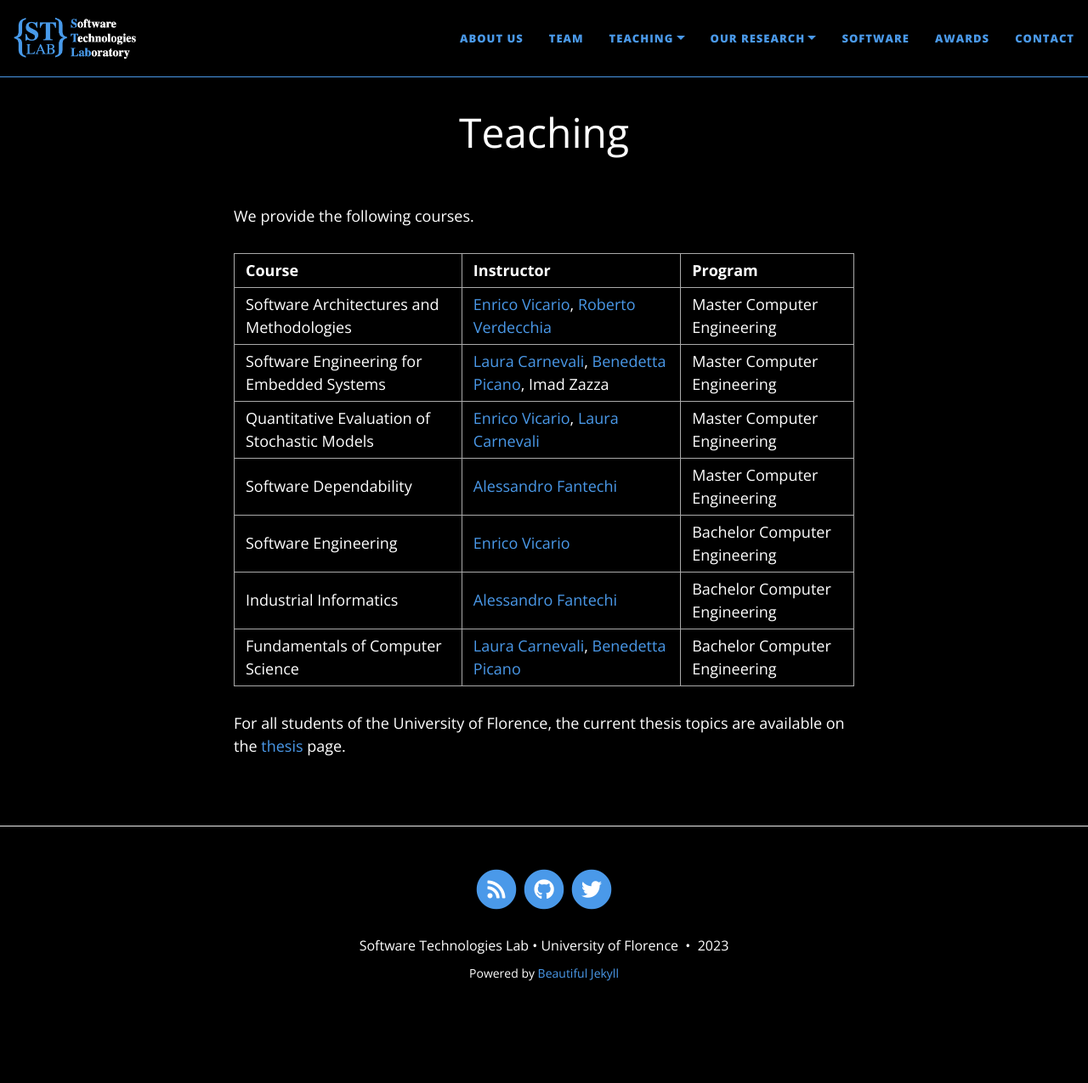
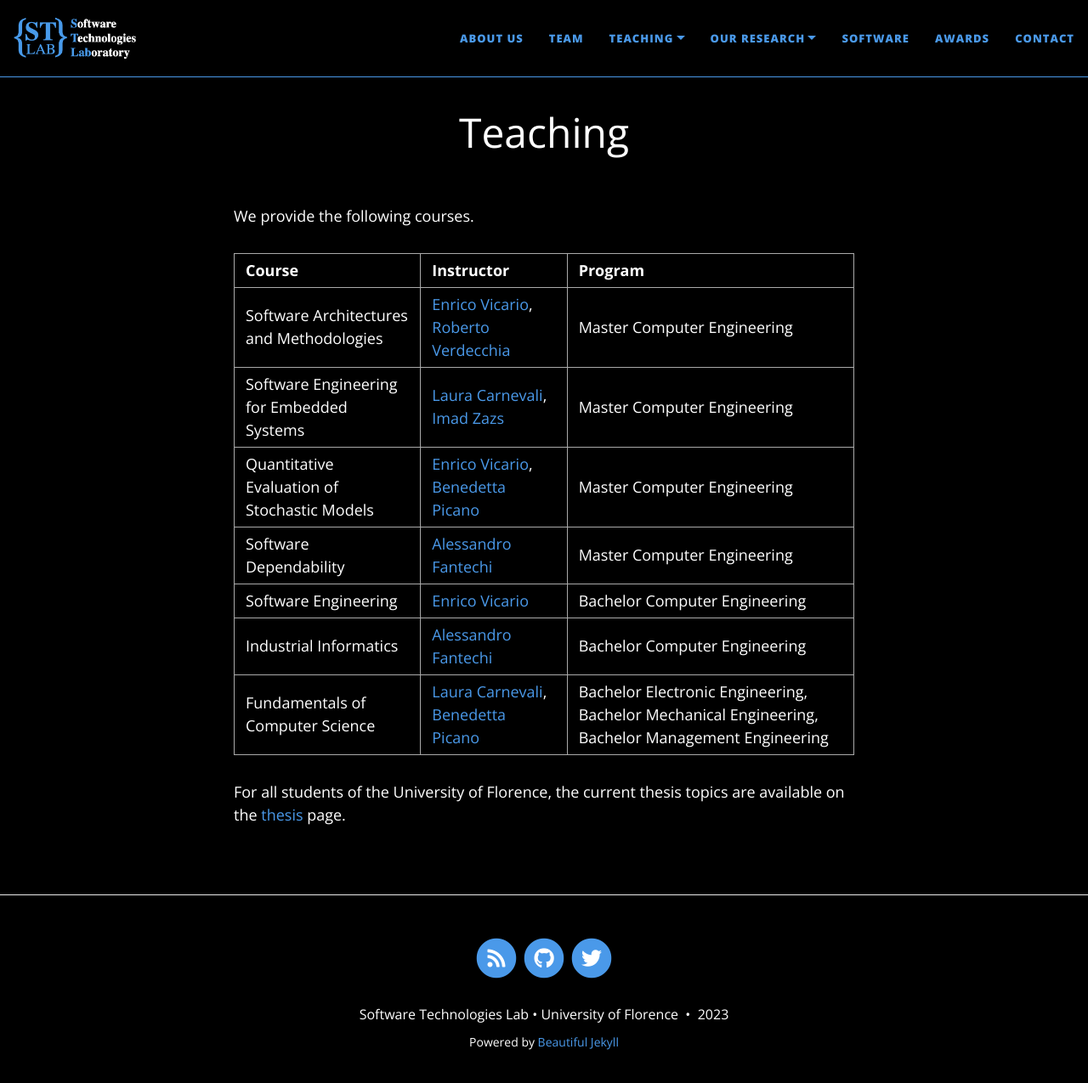
Before and after one commit to STLab-UniFI/STLab-UniFI.github.io, a Jekyll site: the page built from pages/courses.md, in a window 1280 px wide and 1287 px high. Shown: the top 1275 px of the window at 85% size. Built offline with Jekyll 4.4.1, drawn with Linux system fonts in a browser that asks for light colours; nearby versions of some CDN libraries.

Commit message:
Update coursestable

```diff
--- a/pages/courses.md
+++ b/pages/courses.md
@@ -9,11 +9,11 @@ We provide the following courses.
 |Course | Instructor | Program |
 | --- | --- | --- |
 | Software Architectures and Methodologies | [Enrico Vicario](https://stlab.dinfo.unifi.it/vicario/){:target="_blank"}, [Roberto Verdecchia](https://robertoverdecchia.github.io//){:target="_blank"} | Master Computer Engineering |
-| Software Engineering for Embedded Systems | [Laura Carnevali](https://stlab.dinfo.unifi.it/carnevali/){:target="_blank"}, [Benedetta Picano](https://stlab.dinfo.unifi.it/picano){:target="_blank"}, Imad Zazza | Master Computer Engineering |
-| Quantitative Evaluation of Stochastic Models | [Enrico Vicario](https://stlab.dinfo.unifi.it/vicario/){:target="_blank"}, [Laura Carnevali](https://stlab.dinfo.unifi.it/carnevali/){:target="_blank"} | Master Computer Engineering |
+| Software Engineering for Embedded Systems | [Laura Carnevali](https://stlab.dinfo.unifi.it/carnevali/){:target="_blank"}, [Imad Zazs](https://www.linkedin.com/in/imad-zaza-521b8a33/?originalSubdomain=it) | Master Computer Engineering |
+| Quantitative Evaluation of Stochastic Models | [Enrico Vicario](https://stlab.dinfo.unifi.it/vicario/){:target="_blank"}, [Benedetta Picano](https://stlab.dinfo.unifi.it/picano){:target="_blank"} | Master Computer Engineering |
 | Software Dependability | [Alessandro Fantechi](https://stlab.dinfo.unifi.it/fantechi/){:target="_blank"} | Master Computer Engineering |
 | Software Engineering | [Enrico Vicario](https://stlab.dinfo.unifi.it/vicario/){:target="_blank"}	| Bachelor Computer Engineering |
 | Industrial Informatics | [Alessandro Fantechi](https://stlab.dinfo.unifi.it/fantechi/){:target="_blank"} | Bachelor Computer Engineering |
-| Fundamentals of Computer Science | [Laura Carnevali](https://stlab.dinfo.unifi.it/carnevali/){:target="_blank"}, [Benedetta Picano](https://stlab.dinfo.unifi.it/picano){:target="_blank"} | Bachelor Computer Engineering |
+| Fundamentals of Computer Science | [Laura Carnevali](https://stlab.dinfo.unifi.it/carnevali/){:target="_blank"}, [Benedetta Picano](https://stlab.dinfo.unifi.it/picano){:target="_blank"} | Bachelor Electronic Engineering, Bachelor Mechanical Engineering, Bachelor Management Engineering |
 
 For all students of the University of Florence, the current thesis topics are available on the [thesis]({{ site.baseurl }}{% link pages/theses.md %}) page.
```
